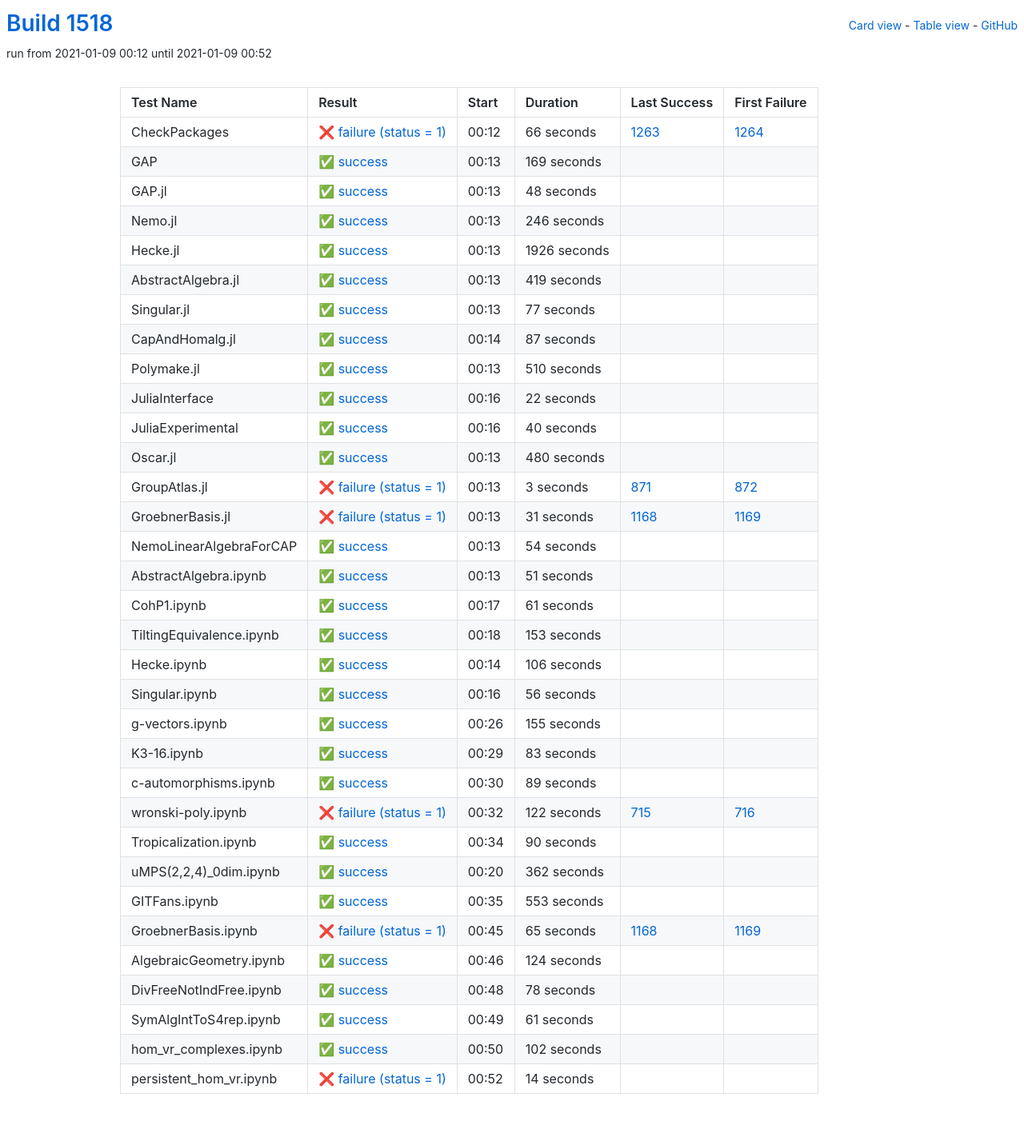
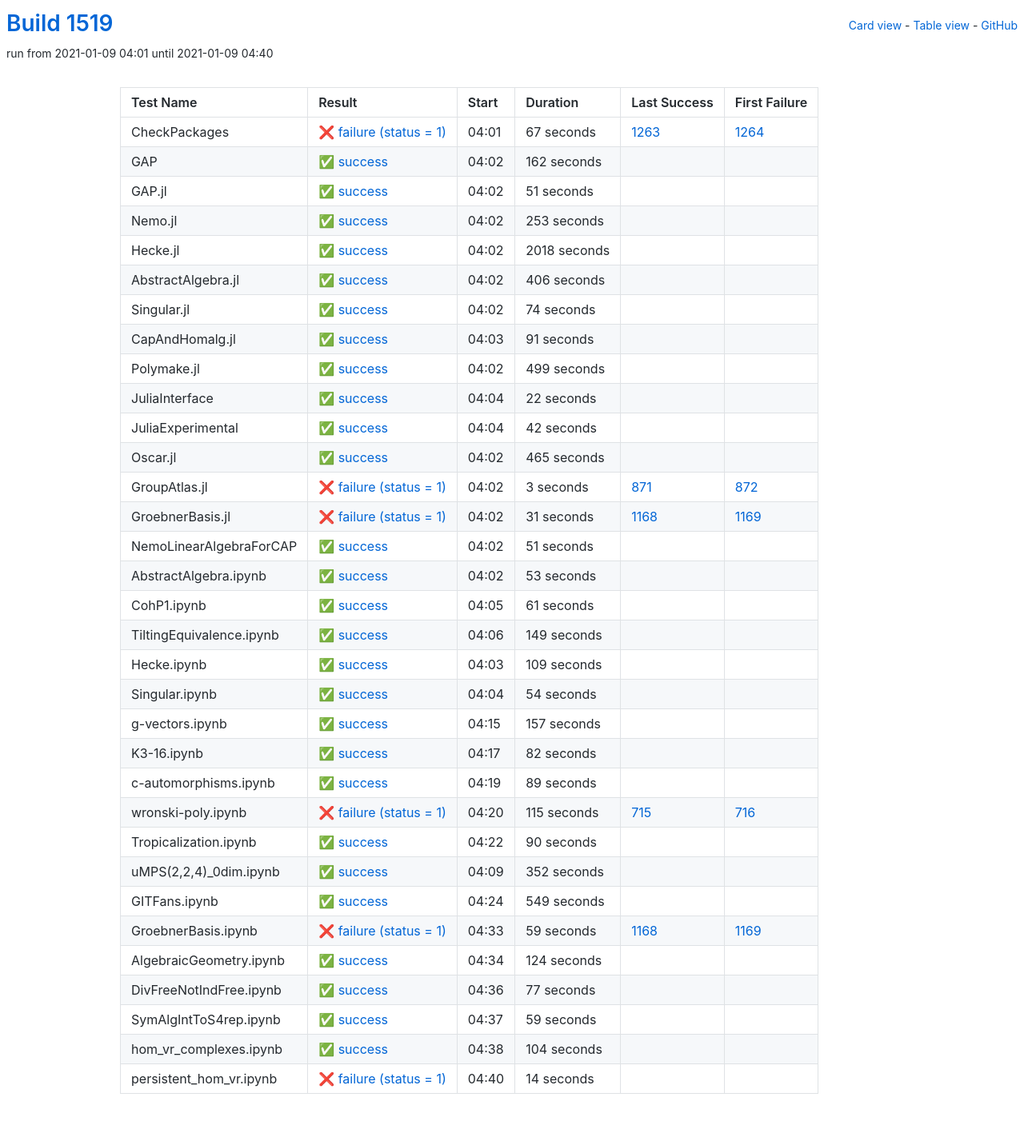
Before and after one commit to oscar-system/oscar-ci-status-stable, a Jekyll site: the page built from table.html, in a window 1280 px wide. Shown: the whole page at 80% size. Built offline with Jekyll 4.4.1, drawn with Linux system fonts in a browser that asks for light colours.

Commit message:
Build #1519

```diff
--- a/_data/ci.yml
+++ b/_data/ci.yml
@@ -1,6 +1,6 @@
 ---
-build: 1518
-build_url: https://oscarci.mathematik.uni-kl.de/job/oscar-stable/1518/
+build: 1519
+build_url: https://oscarci.mathematik.uni-kl.de/job/oscar-stable/1519/
 job: oscar-stable
 organization: oscar-system
 repo: oscar-ci-status-stable
@@ -8,116 +8,116 @@ repourl: https://github.com/oscar-system/oscar-ci-status-stable
 tests:
 - name: CheckPackages
   id: checkpackages
-  log: https://oscarci.mathematik.uni-kl.de/job/oscar-stable/1518/artifact/logs/build-1518/CheckPackages.log
-  start: 2021-01-09 00:12
+  log: https://oscarci.mathematik.uni-kl.de/job/oscar-stable/1519/artifact/logs/build-1519/CheckPackages.log
+  start: 2021-01-09 04:01
   success: false
   exitcode: 1
   status: failure
-  duration: 66
+  duration: 67
   last_success: 1263
   last_success_url: https://oscarci.mathematik.uni-kl.de/job/oscar-stable/1263/
   first_failure: 1264
   first_failure_url: https://oscarci.mathematik.uni-kl.de/job/oscar-stable/1264/
 - name: GAP
   id: gap
-  log: https://oscarci.mathematik.uni-kl.de/job/oscar-stable/1518/artifact/logs/build-1518/GAP.log
-  start: 2021-01-09 00:13
+  log: https://oscarci.mathematik.uni-kl.de/job/oscar-stable/1519/artifact/logs/build-1519/GAP.log
+  start: 2021-01-09 04:02
   success: true
   exitcode: 0
   status: success
-  duration: 169
+  duration: 162
   last_success: false
   last_success_url:
   first_failure: false
   first_failure_url:
 - name: GAP.jl
   id: gap-jl
-  log: https://oscarci.mathematik.uni-kl.de/job/oscar-stable/1518/artifact/logs/build-1518/GAP.jl.log
-  start: 2021-01-09 00:13
+  log: https://oscarci.mathematik.uni-kl.de/job/oscar-stable/1519/artifact/logs/build-1519/GAP.jl.log
+  start: 2021-01-09 04:02
   success: true
   exitcode: 0
   status: success
-  duration: 48
+  duration: 51
   last_success: false
   last_success_url:
   first_failure: false
   first_failure_url:
 - name: Nemo.jl
   id: nemo-jl
-  log: https://oscarci.mathematik.uni-kl.de/job/oscar-stable/1518/artifact/logs/build-1518/Nemo.jl.log
-  start: 2021-01-09 00:13
+  log: https://oscarci.mathematik.uni-kl.de/job/oscar-stable/1519/artifact/logs/build-1519/Nemo.jl.log
+  start: 2021-01-09 04:02
   success: true
   exitcode: 0
   status: success
-  duration: 246
+  duration: 253
   last_success: false
   last_success_url:
   first_failure: false
   first_failure_url:
 - name: Hecke.jl
   id: hecke-jl
-  log: https://oscarci.mathematik.uni-kl.de/job/oscar-stable/1518/artifact/logs/build-1518/Hecke.jl.log
-  start: 2021-01-09 00:13
+  log: https://oscarci.mathematik.uni-kl.de/job/oscar-stable/1519/artifact/logs/build-1519/Hecke.jl.log
+  start: 2021-01-09 04:02
   success: true
   exitcode: 0
   status: success
-  duration: 1926
+  duration: 2018
   last_success: false
   last_success_url:
   first_failure: false
   first_failure_url:
 - name: AbstractAlgebra.jl
   id: abstractalgebra-jl
-  log: https://oscarci.mathematik.uni-kl.de/job/oscar-stable/1518/artifact/logs/build-1518/AbstractAlgebra.jl.log
-  start: 2021-01-09 00:13
+  log: https://oscarci.mathematik.uni-kl.de/job/oscar-stable/1519/artifact/logs/build-1519/AbstractAlgebra.jl.log
+  start: 2021-01-09 04:02
   success: true
   exitcode: 0
   status: success
-  duration: 419
+  duration: 406
   last_success: false
   last_success_url:
   first_failure: false
   first_failure_url:
 - name: Singular.jl
   id: singular-jl
-  log: https://oscarci.mathematik.uni-kl.de/job/oscar-stable/1518/artifact/logs/build-1518/Singular.jl.log
-  start: 2021-01-09 00:13
+  log: https://oscarci.mathematik.uni-kl.de/job/oscar-stable/1519/artifact/logs/build-1519/Singular.jl.log
+  start: 2021-01-09 04:02
   success: true
   exitcode: 0
   status: success
-  duration: 77
+  duration: 74
   last_success: false
   last_success_url:
   first_failure: false
   first_failure_url:
 - name: CapAndHomalg.jl
   id: capandhomalg-jl
-  log: https://oscarci.mathematik.uni-kl.de/job/oscar-stable/1518/artifact/logs/build-1518/CapAndHomalg.jl.log
-  start: 2021-01-09 00:14
+  log: https://oscarci.mathematik.uni-kl.de/job/oscar-stable/1519/artifact/logs/build-1519/CapAndHomalg.jl.log
+  start: 2021-01-09 04:03
   success: true
   exitcode: 0
   status: success
-  duration: 87
+  duration: 91
   last_success: false
   last_success_url:
   first_failure: false
   first_failure_url:
 - name: Polymake.jl
   id: polymake-jl
-  log: https://oscarci.mathematik.uni-kl.de/job/oscar-stable/1518/artifact/logs/build-1518/Polymake.jl.log
-  start: 2021-01-09 00:13
+  log: https://oscarci.mathematik.uni-kl.de/job/oscar-stable/1519/artifact/logs/build-1519/Polymake.jl.log
+  start: 2021-01-09 04:02
   success: true
   exitcode: 0
   status: success
-  duration: 510
+  duration: 499
   last_success: false
   last_success_url:
   first_failure: false
   first_failure_url:
 - name: JuliaInterface
   id: juliainterface
-  log: https://oscarci.mathematik.uni-kl.de/job/oscar-stable/1518/artifact/logs/build-1518/JuliaInterface.log
-  start: 2021-01-09 00:16
+  log: https://oscarci.mathematik.uni-kl.de/job/oscar-stable/1519/artifact/logs/build-1519/JuliaInterface.log
+  start: 2021-01-09 04:04
   success: true
   exitcode: 0
   status: success
@@ -128,32 +128,32 @@ tests:
   first_failure_url:
 - name: JuliaExperimental
   id: juliaexperimental
-  log: https://oscarci.mathematik.uni-kl.de/job/oscar-stable/1518/artifact/logs/build-1518/JuliaExperimental.log
-  start: 2021-01-09 00:16
+  log: https://oscarci.mathematik.uni-kl.de/job/oscar-stable/1519/artifact/logs/build-1519/JuliaExperimental.log
+  start: 2021-01-09 04:04
   success: true
   exitcode: 0
   status: success
-  duration: 40
+  duration: 42
   last_success: false
   last_success_url:
   first_failure: false
   first_failure_url:
 - name: Oscar.jl
   id: oscar-jl
-  log: https://oscarci.mathematik.uni-kl.de/job/oscar-stable/1518/artifact/logs/build-1518/Oscar.jl.log
-  start: 2021-01-09 00:13
+  log: https://oscarci.mathematik.uni-kl.de/job/oscar-stable/1519/artifact/logs/build-1519/Oscar.jl.log
+  start: 2021-01-09 04:02
   success: true
   exitcode: 0
   status: success
-  duration: 480
+  duration: 465
   last_success: false
   last_success_url:
   first_failure: false
   first_failure_url:
 - name: GroupAtlas.jl
   id: groupatlas-jl
-  log: https://oscarci.mathematik.uni-kl.de/job/oscar-stable/1518/artifact/logs/build-1518/GroupAtlas.jl.log
-  start: 2021-01-09 00:13
+  log: https://oscarci.mathematik.uni-kl.de/job/oscar-stable/1519/artifact/logs/build-1519/GroupAtlas.jl.log
+  start: 2021-01-09 04:02
   success: false
   exitcode: 1
   status: failure
@@ -164,8 +164,8 @@ tests:
   first_failure_url: https://oscarci.mathematik.uni-kl.de/job/oscar-stable/872/
 - name: GroebnerBasis.jl
   id: groebnerbasis-jl
-  log: https://oscarci.mathematik.uni-kl.de/job/oscar-stable/1518/artifact/logs/build-1518/GroebnerBasis.jl.log
-  start: 2021-01-09 00:13
+  log: https://oscarci.mathematik.uni-kl.de/job/oscar-stable/1519/artifact/logs/build-1519/GroebnerBasis.jl.log
+  start: 2021-01-09 04:02
   success: false
   exitcode: 1
   status: failure
@@ -176,20 +176,8 @@ tests:
   first_failure_url: https://oscarci.mathematik.uni-kl.de/job/oscar-stable/1169/
 - name: NemoLinearAlgebraForCAP
   id: nemolinearalgebraforcap
-  log: https://oscarci.mathematik.uni-kl.de/job/oscar-stable/1518/artifact/logs/build-1518/NemoLinearAlgebraForCAP.log
-  start: 2021-01-09 00:13
-  success: true
-  exitcode: 0
-  status: success
-  duration: 54
-  last_success: false
-  last_success_url:
-  first_failure: false
-  first_failure_url:
-- name: AbstractAlgebra.ipynb
-  id: abstractalgebra-ipynb
-  log: https://oscarci.mathematik.uni-kl.de/job/oscar-stable/1518/artifact/logs/build-1518/AbstractAlgebra.ipynb.log
-  start: 2021-01-09 00:13
+  log: https://oscarci.mathematik.uni-kl.de/job/oscar-stable/1519/artifact/logs/build-1519/NemoLinearAlgebraForCAP.log
+  start: 2021-01-09 04:02
   success: true
   exitcode: 0
   status: success
@@ -198,10 +186,22 @@ tests:
   last_success_url:
   first_failure: false
   first_failure_url:
+- name: AbstractAlgebra.ipynb
+  id: abstractalgebra-ipynb
+  log: https://oscarci.mathematik.uni-kl.de/job/oscar-stable/1519/artifact/logs/build-1519/AbstractAlgebra.ipynb.log
+  start: 2021-01-09 04:02
+  success: true
+  exitcode: 0
+  status: success
+  duration: 53
+  last_success: false
+  last_success_url:
+  first_failure: false
+  first_failure_url:
 - name: CohP1.ipynb
   id: cohp1-ipynb
-  log: https://oscarci.mathematik.uni-kl.de/job/oscar-stable/1518/artifact/logs/build-1518/CohP1.ipynb.log
-  start: 2021-01-09 00:17
+  log: https://oscarci.mathematik.uni-kl.de/job/oscar-stable/1519/artifact/logs/build-1519/CohP1.ipynb.log
+  start: 2021-01-09 04:05
   success: true
   exitcode: 0
   status: success
@@ -212,68 +212,68 @@ tests:
   first_failure_url:
 - name: TiltingEquivalence.ipynb
   id: tiltingequivalence-ipynb
-  log: https://oscarci.mathematik.uni-kl.de/job/oscar-stable/1518/artifact/logs/build-1518/TiltingEquivalence.ipynb.log
-  start: 2021-01-09 00:18
+  log: https://oscarci.mathematik.uni-kl.de/job/oscar-stable/1519/artifact/logs/build-1519/TiltingEquivalence.ipynb.log
+  start: 2021-01-09 04:06
   success: true
   exitcode: 0
   status: success
-  duration: 153
+  duration: 149
   last_success: false
   last_success_url:
   first_failure: false
   first_failure_url:
 - name: Hecke.ipynb
   id: hecke-ipynb
-  log: https://oscarci.mathematik.uni-kl.de/job/oscar-stable/1518/artifact/logs/build-1518/Hecke.ipynb.log
-  start: 2021-01-09 00:14
+  log: https://oscarci.mathematik.uni-kl.de/job/oscar-stable/1519/artifact/logs/build-1519/Hecke.ipynb.log
+  start: 2021-01-09 04:03
   success: true
   exitcode: 0
   status: success
-  duration: 106
+  duration: 109
   last_success: false
   last_success_url:
   first_failure: false
   first_failure_url:
 - name: Singular.ipynb
   id: singular-ipynb
-  log: https://oscarci.mathematik.uni-kl.de/job/oscar-stable/1518/artifact/logs/build-1518/Singular.ipynb.log
-  start: 2021-01-09 00:16
+  log: https://oscarci.mathematik.uni-kl.de/job/oscar-stable/1519/artifact/logs/build-1519/Singular.ipynb.log
+  start: 2021-01-09 04:04
   success: true
   exitcode: 0
   status: success
-  duration: 56
+  duration: 54
   last_success: false
   last_success_url:
   first_failure: false
   first_failure_url:
 - name: g-vectors.ipynb
   id: g-vectors-ipynb
-  log: https://oscarci.mathematik.uni-kl.de/job/oscar-stable/1518/artifact/logs/build-1518/g-vectors.ipynb.log
-  start: 2021-01-09 00:26
+  log: https://oscarci.mathematik.uni-kl.de/job/oscar-stable/1519/artifact/logs/build-1519/g-vectors.ipynb.log
+  start: 2021-01-09 04:15
   success: true
   exitcode: 0
   status: success
-  duration: 155
+  duration: 157
   last_success: false
   last_success_url:
   first_failure: false
   first_failure_url:
 - name: K3-16.ipynb
   id: k3-16-ipynb
-  log: https://oscarci.mathematik.uni-kl.de/job/oscar-stable/1518/artifact/logs/build-1518/K3-16.ipynb.log
-  start: 2021-01-09 00:29
+  log: https://oscarci.mathematik.uni-kl.de/job/oscar-stable/1519/artifact/logs/build-1519/K3-16.ipynb.log
+  start: 2021-01-09 04:17
   success: true
   exitcode: 0
   status: success
-  duration: 83
+  duration: 82
   last_success: false
   last_success_url:
   first_failure: false
   first_failure_url:
 - name: c-automorphisms.ipynb
   id: c-automorphisms-ipynb
-  log: https://oscarci.mathematik.uni-kl.de/job/oscar-stable/1518/artifact/logs/build-1518/c-automorphisms.ipynb.log
-  start: 2021-01-09 00:30
+  log: https://oscarci.mathematik.uni-kl.de/job/oscar-stable/1519/artifact/logs/build-1519/c-automorphisms.ipynb.log
+  start: 2021-01-09 04:19
   success: true
   exitcode: 0
   status: success
@@ -284,20 +284,20 @@ tests:
   first_failure_url:
 - name: wronski-poly.ipynb
   id: wronski-poly-ipynb
-  log: https://oscarci.mathematik.uni-kl.de/job/oscar-stable/1518/artifact/logs/build-1518/wronski-poly.ipynb.log
-  start: 2021-01-09 00:32
+  log: https://oscarci.mathematik.uni-kl.de/job/oscar-stable/1519/artifact/logs/build-1519/wronski-poly.ipynb.log
+  start: 2021-01-09 04:20
   success: false
   exitcode: 1
   status: failure
-  duration: 122
+  duration: 115
   last_success: 715
   last_success_url: https://oscarci.mathematik.uni-kl.de/job/oscar-stable/715/
   first_failure: 716
   first_failure_url: https://oscarci.mathematik.uni-kl.de/job/oscar-stable/716/
 - name: Tropicalization.ipynb
   id: tropicalization-ipynb
-  log: https://oscarci.mathematik.uni-kl.de/job/oscar-stable/1518/artifact/logs/build-1518/Tropicalization.ipynb.log
-  start: 2021-01-09 00:34
+  log: https://oscarci.mathematik.uni-kl.de/job/oscar-stable/1519/artifact/logs/build-1519/Tropicalization.ipynb.log
+  start: 2021-01-09 04:22
   success: true
   exitcode: 0
   status: success
@@ -308,44 +308,44 @@ tests:
   first_failure_url:
 - name: uMPS(2,2,4)_0dim.ipynb
   id: umps-2-2-4-0dim-ipynb
-  log: https://oscarci.mathematik.uni-kl.de/job/oscar-stable/1518/artifact/logs/build-1518/uMPS-2-2-4-_0dim.ipynb.log
-  start: 2021-01-09 00:20
+  log: https://oscarci.mathematik.uni-kl.de/job/oscar-stable/1519/artifact/logs/build-1519/uMPS-2-2-4-_0dim.ipynb.log
+  start: 2021-01-09 04:09
   success: true
   exitcode: 0
   status: success
-  duration: 362
+  duration: 352
   last_success: false
   last_success_url:
   first_failure: false
   first_failure_url:
 - name: GITFans.ipynb
   id: gitfans-ipynb
-  log: https://oscarci.mathematik.uni-kl.de/job/oscar-stable/1518/artifact/logs/build-1518/GITFans.ipynb.log
-  start: 2021-01-09 00:35
+  log: https://oscarci.mathematik.uni-kl.de/job/oscar-stable/1519/artifact/logs/build-1519/GITFans.ipynb.log
+  start: 2021-01-09 04:24
   success: true
   exitcode: 0
   status: success
-  duration: 553
+  duration: 549
   last_success: false
   last_success_url:
   first_failure: false
   first_failure_url:
 - name: GroebnerBasis.ipynb
   id: groebnerbasis-ipynb
-  log: https://oscarci.mathematik.uni-kl.de/job/oscar-stable/1518/artifact/logs/build-1518/GroebnerBasis.ipynb.log
-  start: 2021-01-09 00:45
+  log: https://oscarci.mathematik.uni-kl.de/job/oscar-stable/1519/artifact/logs/build-1519/GroebnerBasis.ipynb.log
+  start: 2021-01-09 04:33
   success: false
   exitcode: 1
   status: failure
-  duration: 65
+  duration: 59
   last_success: 1168
   last_success_url: https://oscarci.mathematik.uni-kl.de/job/oscar-stable/1168/
   first_failure: 1169
   first_failure_url: https://oscarci.mathematik.uni-kl.de/job/oscar-stable/1169/
 - name: AlgebraicGeometry.ipynb
   id: algebraicgeometry-ipynb
-  log: https://oscarci.mathematik.uni-kl.de/job/oscar-stable/1518/artifact/logs/build-1518/AlgebraicGeometry.ipynb.log
-  start: 2021-01-09 00:46
+  log: https://oscarci.mathematik.uni-kl.de/job/oscar-stable/1519/artifact/logs/build-1519/AlgebraicGeometry.ipynb.log
+  start: 2021-01-09 04:34
   success: true
   exitcode: 0
   status: success
@@ -356,44 +356,44 @@ tests:
   first_failure_url:
 - name: DivFreeNotIndFree.ipynb
   id: divfreenotindfree-ipynb
-  log: https://oscarci.mathematik.uni-kl.de/job/oscar-stable/1518/artifact/logs/build-1518/DivFreeNotIndFree.ipynb.log
-  start: 2021-01-09 00:48
+  log: https://oscarci.mathematik.uni-kl.de/job/oscar-stable/1519/artifact/logs/build-1519/DivFreeNotIndFree.ipynb.log
+  start: 2021-01-09 04:36
   success: true
   exitcode: 0
   status: success
-  duration: 78
+  duration: 77
   last_success: false
   last_success_url:
   first_failure: false
   first_failure_url:
 - name: SymAlgIntToS4rep.ipynb
   id: symalginttos4rep-ipynb
-  log: https://oscarci.mathematik.uni-kl.de/job/oscar-stable/1518/artifact/logs/build-1518/SymAlgIntToS4rep.ipynb.log
-  start: 2021-01-09 00:49
+  log: https://oscarci.mathematik.uni-kl.de/job/oscar-stable/1519/artifact/logs/build-1519/SymAlgIntToS4rep.ipynb.log
+  start: 2021-01-09 04:37
   success: true
   exitcode: 0
   status: success
-  duration: 61
+  duration: 59
   last_success: false
   last_success_url:
   first_failure: false
   first_failure_url:
 - name: hom_vr_complexes.ipynb
   id: hom-vr-complexes-ipynb
-  log: https://oscarci.mathematik.uni-kl.de/job/oscar-stable/1518/artifact/logs/build-1518/hom_vr_complexes.ipynb.log
-  start: 2021-01-09 00:50
+  log: https://oscarci.mathematik.uni-kl.de/job/oscar-stable/1519/artifact/logs/build-1519/hom_vr_complexes.ipynb.log
+  start: 2021-01-09 04:38
   success: true
   exitcode: 0
   status: success
-  duration: 102
+  duration: 104
   last_success: false
   last_success_url:
   first_failure: false
   first_failure_url:
 - name: persistent_hom_vr.ipynb
   id: persistent-hom-vr-ipynb
-  log: https://oscarci.mathematik.uni-kl.de/job/oscar-stable/1518/artifact/logs/build-1518/persistent_hom_vr.ipynb.log
-  start: 2021-01-09 00:52
+  log: https://oscarci.mathematik.uni-kl.de/job/oscar-stable/1519/artifact/logs/build-1519/persistent_hom_vr.ipynb.log
+  start: 2021-01-09 04:40
   success: false
   exitcode: 1
   status: failure
```
Also changed, not shown: README.md.
